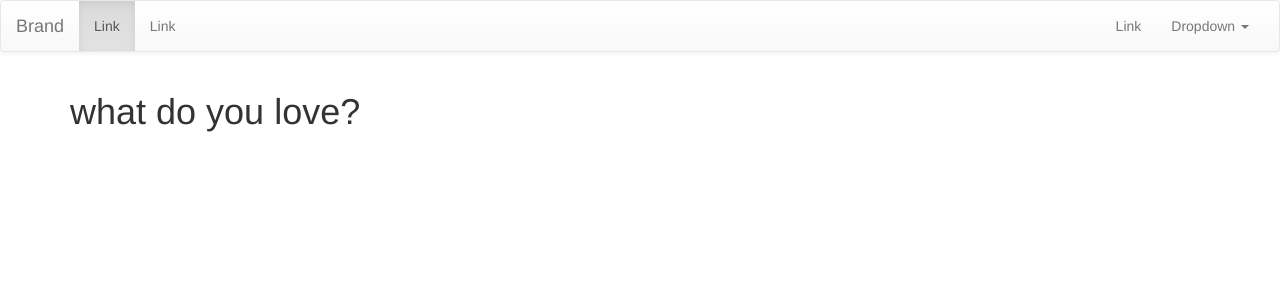
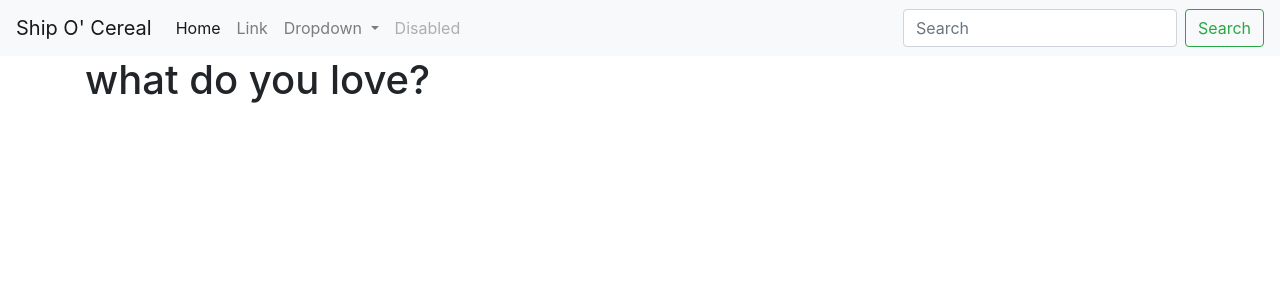
Before and after one commit to sindrirafn/ship-o-cereal, a Django app: template ship_o_cereal/templates/base.html in a window 1280 px wide. Shown: the top 300 px of the page. Run offline with Django 3.2, Linux system fonts and the light colour scheme; the template is opened without the code that fills it, so the values that code supplies are empty; some libraries are stand-ins or nearby versions.

Commit message:
breytti bootstrap version i base html

```diff
--- a/ship_o_cereal/templates/base.html
+++ b/ship_o_cereal/templates/base.html
@@ -5,47 +5,48 @@
     <meta charset="UTF-8">
     <title>ship o cereal</title>
     <!-- Latest compiled and minified CSS -->
-    <link rel="stylesheet" href="https://maxcdn.bootstrapcdn.com/bootstrap/3.3.7/css/bootstrap.min.css" integrity="sha384-BVYiiSIFeK1dGmJRAkycuHAHRg32OmUcww7on3RYdg4Va+PmSTsz/K68vbdEjh4u" crossorigin="anonymous">
+    <link rel="stylesheet" href="https://cdn.jsdelivr.net/npm/bootstrap@4.6.0/dist/css/bootstrap.min.css" integrity="sha384-B0vP5xmATw1+K9KRQjQERJvTumQW0nPEzvF6L/Z6nronJ3oUOFUFpCjEUQouq2+l" crossorigin="anonymous">
+    <!-- Optional theme -->
+<!--    <link rel="stylesheet" href="https://maxcdn.bootstrapcdn.com/bootstrap/3.3.7/css/bootstrap-theme.min.css" integrity="sha384-rHyoN1iRsVXV4nD0JutlnGaslCJuC7uwjduW9SVrLvRYooPp2bWYgmgJQIXwl/Sp" crossorigin="anonymous">-->
+    <link rel="stylesheet" href="{% static 'css/main.css' %}"/>
 
-    <!-- Optional theme -->
-    <link rel="stylesheet" href="https://maxcdn.bootstrapcdn.com/bootstrap/3.3.7/css/bootstrap-theme.min.css" integrity="sha384-rHyoN1iRsVXV4nD0JutlnGaslCJuC7uwjduW9SVrLvRYooPp2bWYgmgJQIXwl/Sp" crossorigin="anonymous">
-    <link rel="stylesheet" href="{% static 'css/main.css' %}"/>
+
 </head>
 <body>
-    <nav class="navbar navbar-default">
-      <div class="container-fluid">
-        <!-- Brand and toggle get grouped for better mobile display -->
-        <div class="navbar-header">
-          <button type="button" class="navbar-toggle collapsed" data-toggle="collapse" data-target="#bs-example-navbar-collapse-1" aria-expanded="false">
-            <span class="sr-only">Toggle navigation</span>
-            <span class="icon-bar"></span>
-            <span class="icon-bar"></span>
-            <span class="icon-bar"></span>
-          </button>
-          <a class="navbar-brand" href="#">Brand</a>
-        </div>
+    <nav class="navbar navbar-expand-lg navbar-light bg-light">
+      <a class="navbar-brand" href="#">Ship O' Cereal</a>
+      <button class="navbar-toggler" type="button" data-toggle="collapse" data-target="#navbarSupportedContent" aria-controls="navbarSupportedContent" aria-expanded="false" aria-label="Toggle navigation">
+        <span class="navbar-toggler-icon"></span>
+      </button>
 
-        <!-- Collect the nav links, forms, and other content for toggling -->
-        <div class="collapse navbar-collapse" id="bs-example-navbar-collapse-1">
-          <ul class="nav navbar-nav">
-            <li class="active"><a href="#">Link <span class="sr-only">(current)</span></a></li>
-            <li><a href="#">Link</a></li>
-          </ul>
-          <ul class="nav navbar-nav navbar-right">
-            <li><a href="#">Link</a></li>
-            <li class="dropdown">
-              <a href="#" class="dropdown-toggle" data-toggle="dropdown" role="button" aria-haspopup="true" aria-expanded="false">Dropdown <span class="caret"></span></a>
-              <ul class="dropdown-menu">
-                <li><a href="#">Action</a></li>
-                <li><a href="#">Another action</a></li>
-                <li><a href="#">Something else here</a></li>
-                <li role="separator" class="divider"></li>
-                <li><a href="#">Separated link</a></li>
-              </ul>
-            </li>
-          </ul>
-        </div><!-- /.navbar-collapse -->
-      </div><!-- /.container-fluid -->
+      <div class="collapse navbar-collapse" id="navbarSupportedContent">
+        <ul class="navbar-nav mr-auto">
+          <li class="nav-item active">
+            <a class="nav-link" href="#">Home <span class="sr-only">(current)</span></a>
+          </li>
+          <li class="nav-item">
+            <a class="nav-link" href="#">Link</a>
+          </li>
+          <li class="nav-item dropdown">
+            <a class="nav-link dropdown-toggle" href="#" id="navbarDropdown" role="button" data-toggle="dropdown" aria-haspopup="true" aria-expanded="false">
+              Dropdown
+            </a>
+            <div class="dropdown-menu" aria-labelledby="navbarDropdown">
+              <a class="dropdown-item" href="#">Action</a>
+              <a class="dropdown-item" href="#">Another action</a>
+              <div class="dropdown-divider"></div>
+              <a class="dropdown-item" href="#">Something else here</a>
+            </div>
+          </li>
+          <li class="nav-item">
+            <a class="nav-link disabled" href="#" tabindex="-1" aria-disabled="true">Disabled</a>
+          </li>
+        </ul>
+        <form class="form-inline my-2 my-lg-0">
+          <input class="form-control mr-sm-2" type="search" placeholder="Search" aria-label="Search">
+          <button class="btn btn-outline-success my-2 my-sm-0" type="submit">Search</button>
+        </form>
+      </div>
     </nav>
     <div class = "container">
     <h1> what do you love?</h1>
@@ -53,6 +54,8 @@
     {% endblock %}
     </div>
     <!-- Latest compiled and minified JavaScript -->
-    <script src="https://maxcdn.bootstrapcdn.com/bootstrap/3.3.7/js/bootstrap.min.js" integrity="sha384-Tc5IQib027qvyjSMfHjOMaLkfuWVxZxUPnCJA7l2mCWNIpG9mGCD8wGNIcPD7Txa" crossorigin="anonymous"></script>
+    <script src="https://code.jquery.com/jquery-3.5.1.slim.min.js" integrity="sha384-DfXdz2htPH0lsSSs5nCTpuj/zy4C+OGpamoFVy38MVBnE+IbbVYUew+OrCXaRkfj" crossorigin="anonymous"></script>
+    <script src="https://cdn.jsdelivr.net/npm/popper.js@1.16.1/dist/umd/popper.min.js" integrity="sha384-9/reFTGAW83EW2RDu2S0VKaIzap3H66lZH81PoYlFhbGU+6BZp6G7niu735Sk7lN" crossorigin="anonymous"></script>
+    <script src="https://cdn.jsdelivr.net/npm/bootstrap@4.6.0/dist/js/bootstrap.min.js" integrity="sha384-+YQ4JLhjyBLPDQt//I+STsc9iw4uQqACwlvpslubQzn4u2UU2UFM80nGisd026JF" crossorigin="anonymous"></script>
 </body>
 </html>
```
